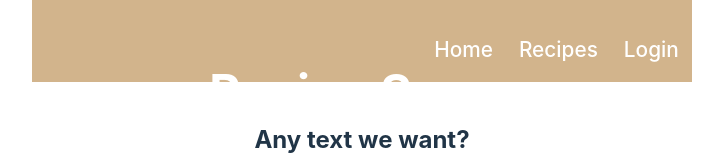
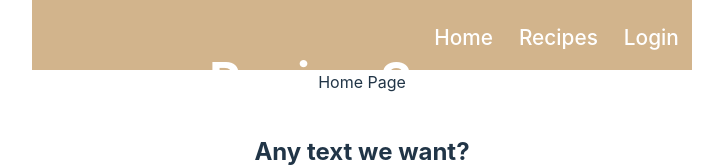
Before and after one commit to shoc71/Recipe-Saver, a React (Vite) app in the folder client/: page / in a window 1280 px wide. Shown: the part 297-464 px from the top of the page, without its empty margins (278-1001 px from the left). Built offline with nearby package versions, Linux system fonts and the light colour scheme.

Commit message:
showing up DOM

```diff
--- a/client/src/App.jsx
+++ b/client/src/App.jsx
@@ -1,5 +1,6 @@
 import { useState } from 'react';
 import './App.css';
+import { Outlet } from 'react-router-dom'; // Outlet renders child routes
 
 // Import your components
 import Header from './components/Header';
@@ -14,6 +15,7 @@ function App() {
     <>
       <Header />
       <Navbar />
+      <Outlet /> {/* Child routes will render here */}
       <Section />
       <Footer />
     </>
```
